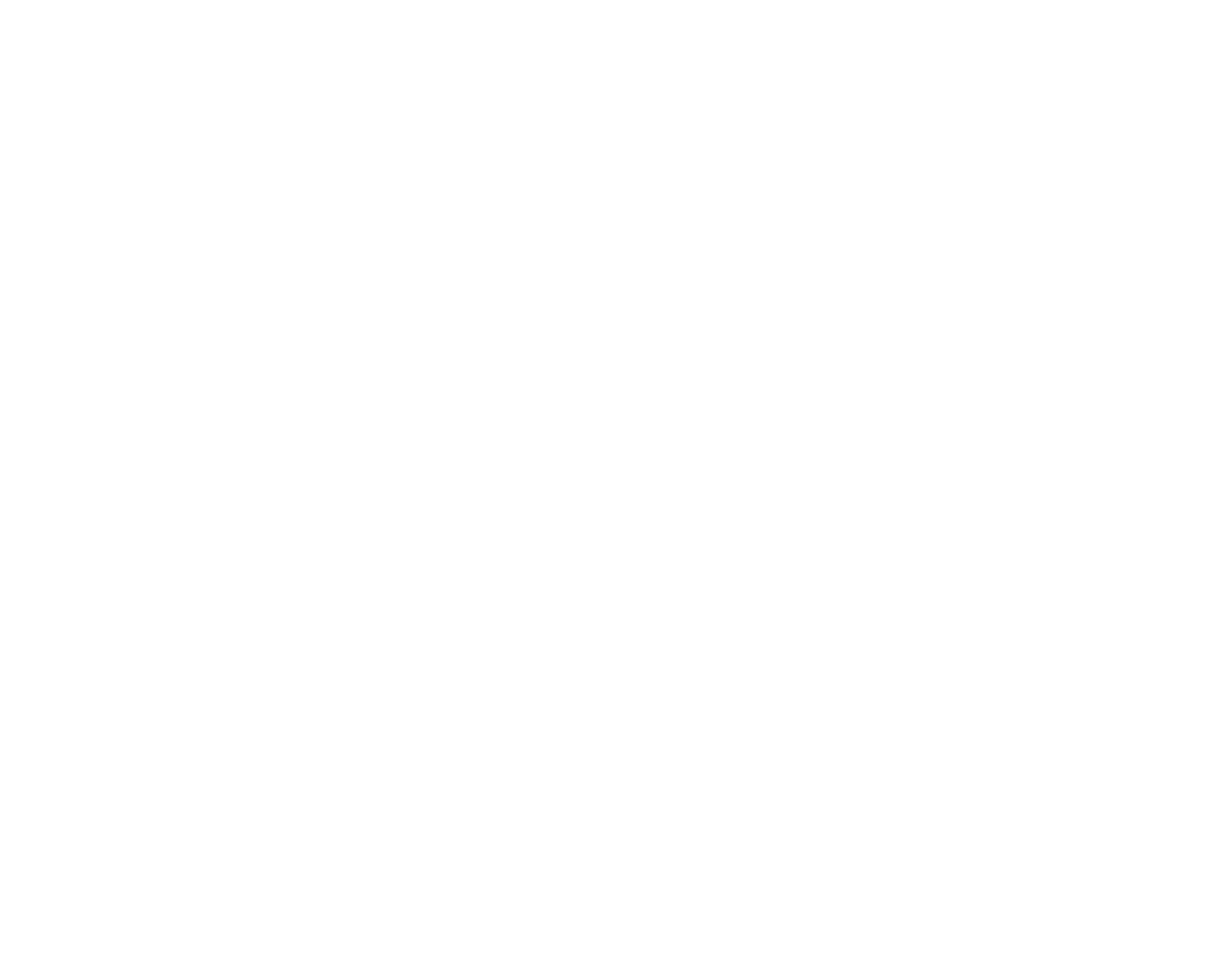
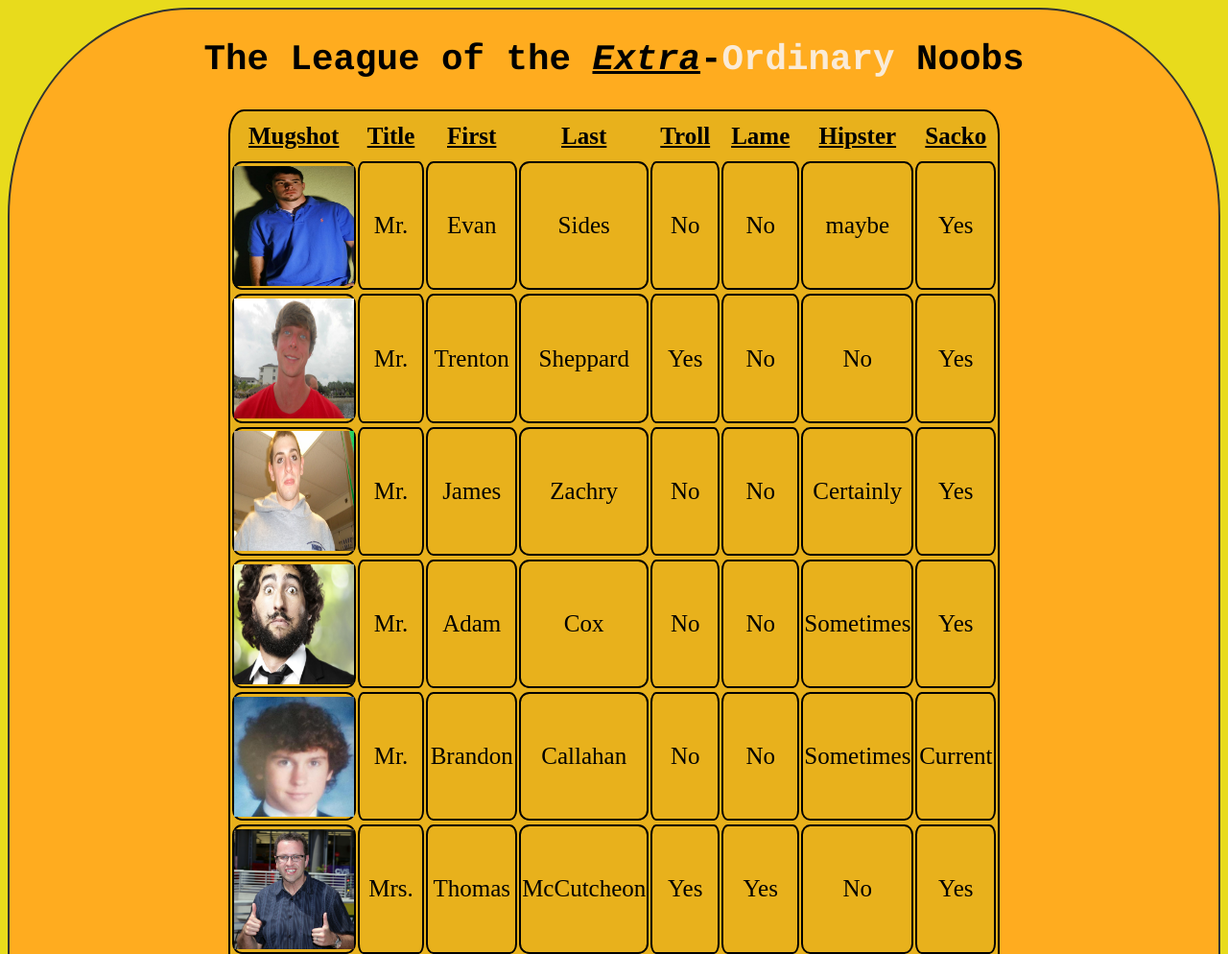
Before and after one commit to BrandonC843/Birdbox, a plain HTML site: page index.html in a window 1280 px wide. Shown: the top 994 px of the page at 96% size. Before the commit the page ends 800 px from the top, so only its background shows below. Drawn offline with Linux system fonts and the light colour scheme.

Commit message:
working page

```diff
--- a/css/style.css
+++ b/css/style.css
@@ -0,0 +1,96 @@
+#app-container{
+   box-sizing: border-box;
+}
+body{
+   background-color: #E8DB1C;
+   text-align: center;
+}
+h2{
+   font-family: courier;
+}
+span{
+   color: antiquewhite;
+}
+em{
+   text-decoration: underline;
+
+}
+.info:hover{
+   color: #E4FF1F;
+}
+.images{
+   display: none;
+}
+.container{
+   border: 2px solid #323432;
+   text-align: center;
+   font-size: 25px;
+   height: 1450px;
+   margin-left: auto;
+   margin-right: auto;
+   border-radius: 15%;
+   background-color: #FFAC1F;
+}
+.table{
+   text-align: center;
+   background-color: #E8B11C;
+   border: 2px solid black;
+   border-radius: 2%;
+   margin-left: auto;
+   height: 1300px;
+   width: 400px;
+   margin-right: auto;
+}
+img{
+   width: 125px;
+   height: 125px;
+   margin-left: -1px;
+   margin-bottom: -7px;
+   margin-top: -1px;
+   margin-right: -1px;
+}
+td:hover{
+   background-color: #ffac1f;
+   margin-left: auto;
+   margin-right: auto;
+   color: red;
+}
+
+
+td{
+   border: 2px solid black;
+   border-radius: 8%;
+}
+
+th{
+   text-decoration: underline;
+   padding: 10px;
+}
+
+@media only screen and (max-width: 1023px) {
+  /* styles for screen viewports that have a width of 800px or more */
+  body {
+    background: rebeccapurple;
+    width: 100%;
+  }
+  h2{
+     display: none;
+ }
+  .table{
+     display: none;
+ }
+ .images{
+    display: block;
+}
+.container{
+   height: 90%;
+}
+img{
+   border: 2px solid rebeccapurple;
+   border-radius: 15%;
+   width: 80%;
+   height: 475px;
+   margin-left: auto;
+   margin-right: auto;
+}
+}
--- a/index.html
+++ b/index.html
@@ -2,13 +2,54 @@
 <html>
    <head>
       <meta charset="utf-8">
-      <title>Brandon's Yard-birds</title>
+      <title>Group text data</title>
       <link rel="stylesheet" href="https://maxcdn.bootstrapcdn.com/font-awesome/4.7.0/css/font-awesome.min.css">
+      <link rel="stylesheet" href="./css/style.css">
    </head>
    <body>
 
-   <div id="app-container">
+   <div id="app-container" class="container">
+      <h2>The League of the <em>Extra</em>-<span>Ordinary</span> Noobs</h2>
+      <table class="table table-bordered table_group-chat">
+         <thead>
+					<!-- HEADER ROW -->
+         	<tr>
+               <th class="info" >Mugshot</th>
+					<th class="info" >Title</th>
+					<th class="info" >First</th>
+					<th class="info" >Last</th>
+					<th class="info" >Troll</th>
+					<th class="info" >Lame</th>
+					<th class="info" >Hipster</th>
+               <th class="info" >Sacko</th>
+         	</tr>
+         </thead>
+         <tbody>
+            <tr>
 
+               <td></td>
+               <td></td>
+               <td></td>
+               <td></td>
+               <td></td>
+               <td></td>
+               <td></td>
+            </tr>
+         </tbody>
+      </table>
+         <div class="images">
+            <img src="./images/Adam.jpg">
+            <img src="./images/Brandon.jpg">
+            <img src="./images/Evan.jpg">
+            <img src="./images/James.jpg">
+            <img src="./images/Jon.jpg">
+            <img src="./images/Miles1.jpg">
+            <img src="./images/Richard.jpg">
+            <img src="./images/Thomas.jpg">
+            <img src="./images/Trenton.jpg">
+         </div>
    </div>
+   <script src="./js/data.js"></script>
+   <script src="./js/app.js"></script>
    </body>
 </html>
--- a/js/app.js
+++ b/js/app.js
@@ -0,0 +1,29 @@
+function forEach(arr, cb){
+	for(var i = 0; i < arr.length; i++){
+		cb(arr[i], i, arr)
+	}
+}
+
+let dataHtmlStringOfRows = ''
+let tableBodyEl = document.querySelector('.table_group-chat tbody')
+forEach(friendsListData, function(data, index, array){
+   console.log(data.name.first);
+
+
+var dataHtmlRow = '<tr>'
+
+   dataHtmlRow     +=  '<td> <img src="'+ data.name.photo+'"> </td>'
+   dataHtmlRow   +=  '<td> ' + data.name.title + '</td>'
+   dataHtmlRow   +=  '<td> ' + data.name.first + '</td>'
+   dataHtmlRow   +=  '<td> ' + data.name.last + '</td>'
+   dataHtmlRow   +=  '<td> ' + data.information.troll + '</td>'
+   dataHtmlRow   +=  '<td> ' + data.information.lame + '</td>'
+   dataHtmlRow   +=  '<td> ' + data.information.hipster + '</td>'
+   dataHtmlRow   +=  '<td> ' + data.information.sacko + '</tr>'
+
+   dataHtmlRow += '<tr>'
+
+   dataHtmlStringOfRows += dataHtmlRow
+
+   tableBodyEl.innerHTML = dataHtmlStringOfRows
+})
--- /dev/null
+++ b/js/data.js
@@ -0,0 +1,139 @@
+console.log("Hello Friend Welcome to the Thunder Dome");
+var friendsListData = [
+   {
+      "name":{
+         "title": "Mr.",
+         "first": "Evan",
+         "last": "Sides",
+         "photo": "./images/Evan.JPG"
+      },
+      "information":{
+         "lame":"No",
+         "cool": "Yes",
+         "hipster": "maybe",
+         "troll": "No",
+         "sacko": "Yes"
+      },
+   },
+      {
+         "name":{
+         "title": "Mr.",
+         "first": "Trenton",
+         "last": "Sheppard",
+         "photo": "./images/Trenton.JPG"
+      },
+      "information":{
+         "lame":"No",
+         "cool": "Yes",
+         "hipster": "No",
+         "troll": "Yes",
+         "sacko": "Yes"
+      },
+   },
+
+      {
+         "name":{
+         "title": "Mr.",
+         "first": "James",
+         "last": "Zachry",
+         "photo": "./images/James.JPG"
+      },
+      "information":{
+         "lame":"No",
+         "cool": "Yes",
+         "hipster": "Certainly",
+         "troll": "No",
+         "sacko": "Yes"
+      },
+   },
+      {"name":{
+         "title": "Mr.",
+         "first": "Adam",
+         "last": "Cox",
+         "photo": "./images/Adam.JPG"
+      },
+      "information":{
+         "lame":"No",
+         "cool": "Yes",
+         "hipster": "Sometimes",
+         "troll": "No",
+         "sacko": "Yes"
+      },
+   },
+      {
+         "name":{
+         "title": "Mr.",
+         "first": "Brandon",
+         "last": "Callahan",
+         "photo": "./images/Brandon.jpg"
+      },
+      "information":{
+         "lame":"No",
+         "cool": "Yes",
+         "hipster": "Sometimes",
+         "troll": "No",
+         "sacko": "Current"
+      },
+   },
+      {
+         "name":{
+         "title": "Mrs.",
+         "first": "Thomas",
+         "last": "McCutcheon",
+         "photo": "./images/Thomas.JPG"
+      },
+      "information":{
+         "lame":"Yes",
+         "cool": "No",
+         "hipster": "No",
+         "troll": "Yes",
+         "sacko": "Yes"
+      },
+   },
+      {
+         "name":{
+         "title": "Ms.",
+         "first": "Richard",
+         "last": "McGivny",
+         "photo": "./images/Richard.JPG"
+      },
+      "information":{
+         "lame":"No",
+         "cool": "Yes",
+         "hipster": "Canadian",
+         "troll": "No",
+         "sacko": "Yes"
+      },
+   },
+      {
+         "name":{
+         "title": "Ms.",
+         "first": "Miles",
+         "last": "Hensley",
+         "photo": "./images/Miles1.JPG"
+      },
+      "information":{
+         "lame":"Yes",
+         "cool": "No",
+         "hipster": "Wishes",
+         "troll": "Yes",
+         "sacko": "Not Yet"
+      },
+   },
+      {
+         "name":{
+         "title": "Mr.",
+         "first": "Jonathan",
+         "last": "Carroll",
+         "photo": "./images/Jon.JPG"
+      },
+      "information":{
+         "lame":"No",
+         "cool": "yes",
+         "hipster": "Unknown",
+         "troll": "No",
+         "sacko": "Yes"
+      },
+   },
+];
+console.log(friendsListData);
```
Also changed, not shown: images/Adam.jpg (added), images/Brandon.jpg (added), images/Evan.jpg (added), images/James.jpg (added), images/Jon.jpg (added), images/Miles1.jpg (added), images/Richard.jpg (added), images/Thomas.jpg (added), images/Trenton.jpg (added), 2 other files.
